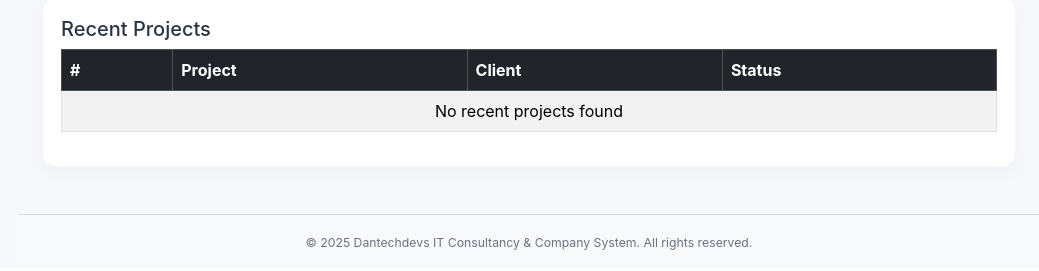
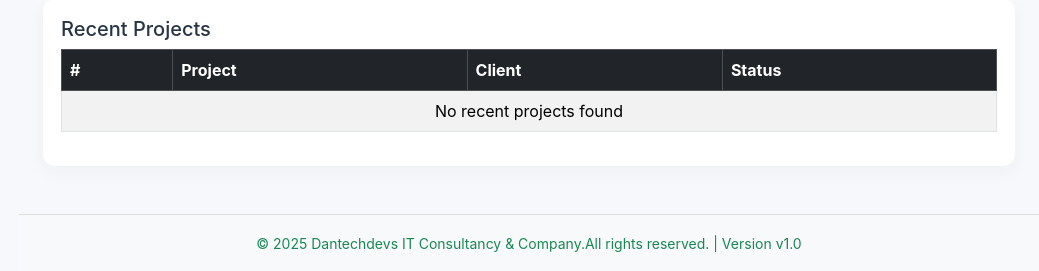
Before and after one commit to Dantechdevs/Dantechdevs_Company, a PHP site: page / in a window 1280 px wide. Shown: the part 1157-1428 px from the top of the page, without its empty margins (241-1280 px from the left). Before the commit the page ends 1407 px from the top, so only its background shows below. Run offline with PHP 8.4, Linux system fonts and the light colour scheme; data that the repository does not hold is empty.

Commit message:
Add logout page, profile dashboard, styled sidebar, login page, and footer with version v1.0

```diff
--- a/includes/footer.php
+++ b/includes/footer.php
@@ -1,12 +1,11 @@
-<footer class="text-center mt-4 p-3" style="background: #f8f9fa; border-top: 1px solid #ddd;">
-    <small>&copy; <?= date('Y') ?> Dantechdevs IT Consultancy & Company System. All rights reserved.</small>
+<?php $system_version = "v1.0"; ?>
+<footer class="text-center mt-4 p-3"
+    style="background: #f8f9fa; border-top: 1px solid #ddd; font-size: 1rem; color: #198754;">
+    <small>
+        &copy; <?= date('Y') ?> Dantechdevs IT Consultancy & Company.All rights reserved. | Version
+        <?= $system_version ?>
+    </small>
 </footer>
-
-<!-- Scripts -->
-<script src="../assets/js/jquery.min.js"></script>
-<script src="../assets/js/bootstrap.bundle.min.js"></script>
-<script src="../assets/js/chart.min.js"></script>
-<script src="../assets/js/main.js"></script>
 </body>
 
 </html>
```
